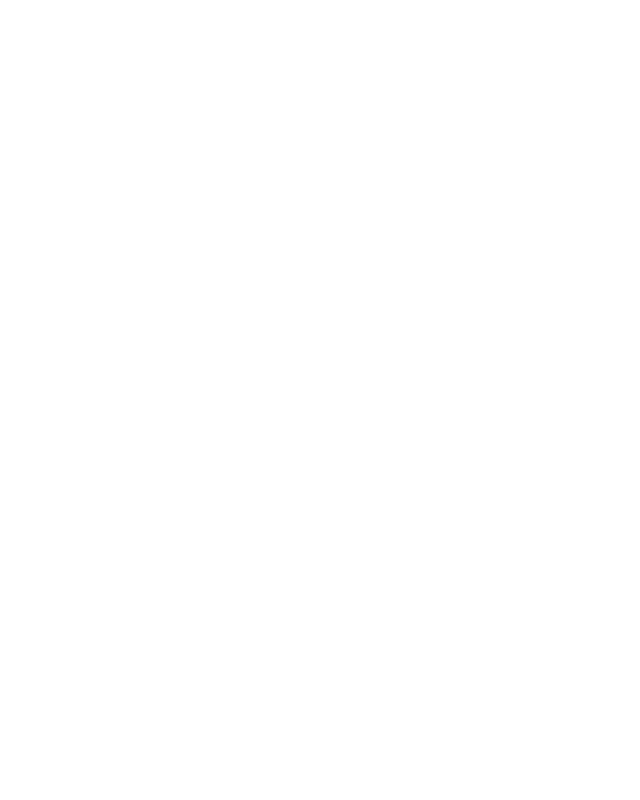
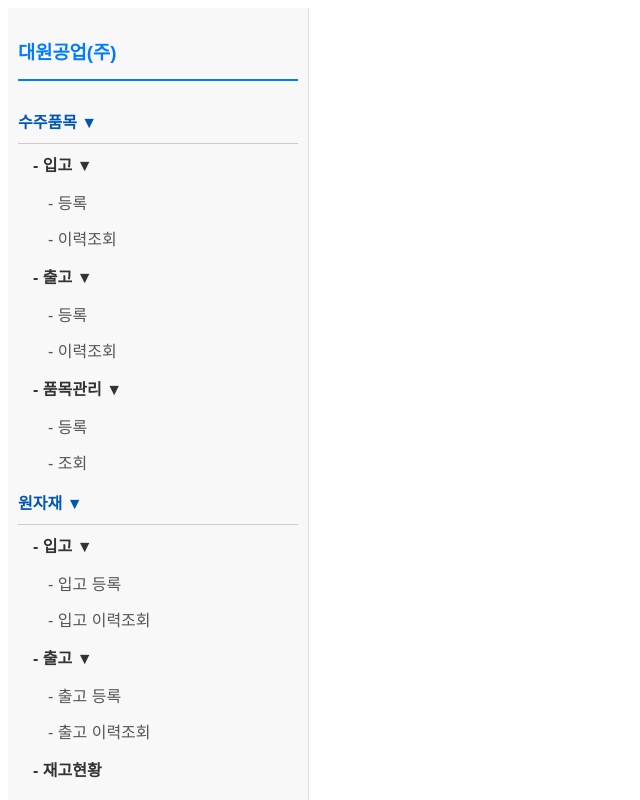
Before and after one commit to minwoo0818/3M-BMS, a React (Vite) app in the folder Mini_MES/mini_MES_3M_Front/: page / in a window 1280 px wide. Shown: the top 800 px of the page, without its empty margins (0-640 px from the left). Built offline with nearby package versions, Linux system fonts and the light colour scheme.

Commit message:
사이드바 구현 완료

```diff
--- a/Mini_MES/mini_MES_3M_Front/package.json
+++ b/Mini_MES/mini_MES_3M_Front/package.json
@@ -11,7 +11,8 @@
   },
   "dependencies": {
     "react": "^19.1.1",
-    "react-dom": "^19.2.0"
+    "react-dom": "^19.2.0",
+    "react-router-dom": "^7.9.4"
   },
   "devDependencies": {
     "@eslint/js": "^9.36.0",
--- a/Mini_MES/mini_MES_3M_Front/src/App.tsx
+++ b/Mini_MES/mini_MES_3M_Front/src/App.tsx
@@ -1,12 +1,23 @@
-import { useState } from 'react'
+import Sidebar from './conponents/Sidebar'
+import { BrowserRouter, Routes } from 'react-router-dom'
 
-function App() {
+const App = () => {
+  return (
+    // 1. <Router>가 최상단에 있어야 합니다.
+    <BrowserRouter>
+      <div style={{ display: 'flex' }}>
 
-  return (
-    <>
+        {/* 2. Sidebar는 반드시 <Router> 안에 있어야 합니다. */}
+        <Sidebar />
 
-    </>
-  )
-}
+        <div style={{ flexGrow: 1, padding: '20px' }}>
+          <Routes>
+            {/* ... 페이지 라우트 설정 ... */}
+          </Routes>
+        </div>
+      </div>
+    </BrowserRouter>
+  );
+};
 
 export default App
--- /dev/null
+++ b/Mini_MES/mini_MES_3M_Front/src/conponents/Sidebar.tsx
@@ -0,0 +1,158 @@
+// src/components/Sidebar.tsx (기본 펼침 구조로 수정)
+
+import React, { useState } from 'react';
+import { useNavigate } from 'react-router-dom';
+import { menuItems } from '../data/MenuData';
+import type { MenuItem2Depth } from '../types/menu';
+
+// [스타일링]
+// (이전과 동일하게 인라인 스타일로 간단하게 처리하며, 실제 프로젝트에서는 CSSProperties 타입을 사용합니다.)
+const sidebarStyle: React.CSSProperties = {
+  width: '280px',
+  padding: '10px',
+  backgroundColor: '#f8f8f8',
+  borderRight: '1px solid #ddd',
+  fontFamily: 'Arial, sans-serif'
+};
+const depth1Style: React.CSSProperties = {
+  padding: '10px 0',
+  fontWeight: 'bold',
+  cursor: 'pointer',
+  borderBottom: '1px solid #ccc',
+  color: '#0056b3'
+};
+const depth2Style: React.CSSProperties = {
+  padding: '8px 0 8px 15px',
+  cursor: 'pointer',
+  fontWeight: '600',
+  color: '#333'
+};
+const depth3Style: React.CSSProperties = {
+  padding: '6px 0 6px 30px',
+  cursor: 'pointer',
+  color: '#555',
+};
+
+// isClosed 상태에 따라 max-height를 제어하는 함수
+const accordionContentStyle = (isClosed: boolean): React.CSSProperties => ({
+  overflow: 'hidden',
+  transition: 'max-height 0.3s ease-in-out',
+  // isClosed가 true일 때 0, false (열려있을 때) 500px
+  maxHeight: isClosed ? '0' : '500px',
+});
+
+
+const Sidebar: React.FC = () => {
+  const navigate = useNavigate();
+
+  // '접힌 상태'인 1 Depth 항목의 title을 저장하는 Set
+  const [closedDepth1, setClosedDepth1] = useState<Set<string>>(new Set());
+
+  // '접힌 상태'인 2 Depth 항목의 고유 키를 저장하는 Set
+  const [closedDepth2, setClosedDepth2] = useState<Set<string>>(new Set());
+
+  // 1 depth 클릭 핸들러 (토글)
+  const handleToggleDepth1 = (title: string) => {
+    setClosedDepth1(prevClosed => {
+      const newClosed = new Set(prevClosed);
+      if (newClosed.has(title)) {
+        // 현재 닫혀있다면 -> 연다 (Set에서 제거)
+        newClosed.delete(title);
+      } else {
+        // 현재 열려있다면 -> 닫는다 (Set에 추가)
+        newClosed.add(title);
+        // 1 depth가 닫힐 때, 그 안에 있는 2 depth 항목들도 모두 접히게 처리할 수 있습니다.
+        // 이 예시에서는 1 depth가 닫힐 때 2 depth 상태는 건드리지 않고, CSS로만 가려지게 합니다.
+      }
+      return newClosed;
+    });
+  };
+
+  // 2 depth 클릭 핸들러 (토글)
+  const handleToggleDepth2 = (key: string, item: MenuItem2Depth) => {
+    // 3 depth가 있는 항목만 아코디언으로 작동
+    if (item.items && item.items.length > 0) {
+        setClosedDepth2(prevClosed => {
+            const newClosed = new Set(prevClosed);
+            if (newClosed.has(key)) {
+                // 현재 닫혀있다면 -> 연다 (Set에서 제거)
+                newClosed.delete(key);
+            } else {
+                // 현재 열려있다면 -> 닫는다 (Set에 추가)
+                newClosed.add(key);
+            }
+            return newClosed;
+        });
+    } else if (item.path) {
+        // 3 depth 없이 path만 있는 경우 바로 이동
+        handleNavigation(item.path);
+    }
+  };
+
+  // 3 depth 클릭 핸들러 및 페이지 이동
+  const handleNavigation = (path: string) => {
+    navigate(path);
+  };
+
+  return (
+    <div style={sidebarStyle}>
+      <h3 style={{ color: '#007bff', paddingBottom: '15px', borderBottom: '2px solid #007bff' }}>
+        대원공업(주)
+      </h3>
+
+      {menuItems.map((depth1) => {
+        const isDepth1Closed = closedDepth1.has(depth1.title);
+
+        return (
+          <div key={depth1.title}>
+            {/* 1 Depth (큰 항목) */}
+            <div
+              style={depth1Style}
+              onClick={() => handleToggleDepth1(depth1.title)}
+            >
+              {depth1.title} {isDepth1Closed ? '▶' : '▼'} {/* 상태에 따라 아이콘 변경 */}
+            </div>
+
+            {/* 1 Depth Content (기본적으로 열림) */}
+            <div style={accordionContentStyle(isDepth1Closed)}>
+              {depth1.items.map((depth2) => {
+                const depth2Key = `${depth1.title}-${depth2.name || depth2.path}`;
+                const hasDepth3 = depth2.items && depth2.items.length > 0;
+                const isDepth2Closed = closedDepth2.has(depth2Key);
+
+                return (
+                  <div key={depth2Key}>
+                    {/* 2 Depth (중간 항목) */}
+                    <div
+                      style={depth2Style}
+                      onClick={() => handleToggleDepth2(depth2Key, depth2)}
+                    >
+                      - {depth2.name || depth2.path} {hasDepth3 ? (isDepth2Closed ? '▶' : '▼') : ''}
+                    </div>
+
+                    {/* 2 Depth Content (3 Depth) - 기본적으로 열림 */}
+                    {hasDepth3 && depth2.items && (
+                      <div style={accordionContentStyle(isDepth2Closed)}>
+                        {depth2.items.map((depth3) => (
+                          <div
+                            key={depth3.name}
+                            style={depth3Style}
+                            onClick={() => handleNavigation(depth3.path)}
+                          >
+                            - {depth3.name}
+                          </div>
+                        ))}
+                      </div>
+                    )}
+                  </div>
+                );
+              })}
+            </div>
+          </div>
+        );
+      })}
+    </div>
+  );
+};
+
+export default Sidebar;
--- /dev/null
+++ b/Mini_MES/mini_MES_3M_Front/src/data/MenuData.ts
@@ -0,0 +1,70 @@
+export const menuItems = [
+  {
+    title: '수주품목', // 1 depth
+    items: [
+      {
+        name: '입고', // 2 depth (중간 항목)
+        items: [
+          { name: '등록', path: '/order/inbound/register' }, // 3 depth (소항목)
+          { name: '이력조회', path: '/order/inbound/history' },
+        ]
+      },
+      {
+        name: '출고', // 2 depth
+        items: [
+          { name: '등록', path: '/order/outbound/register' },
+          { name: '이력조회', path: '/order/outbound/history' },
+        ]
+      },
+      {
+        name: '품목관리', // 2 depth
+        items: [
+          { name: '등록', path: '/order/item/register' },
+          { name: '조회', path: '/order/item/history' },
+        ]
+      },
+    ],
+  },
+  {
+    title: '원자재', // 1 depth
+    items: [
+      {
+        name: '입고', // 2 depth
+        items: [
+          { name: '입고 등록', path: '/material/inbound/register' },
+          { name: '입고 이력조회', path: '/material/inbound/history' },
+
+
+        ]
+      },
+      {
+        name: '출고',
+        items:[
+            { name: '출고 등록', path: '/material/outbound/register' },
+            { name: '출고 이력조회', path: '/material/outbound/history' },
+        ]
+      },
+      {
+        name: '재고현황', path: '/material/stock/status'
+      },
+      {
+        name: '품목관리', // 2 depth
+        items: [
+          { name: '등록', path: '/material/item/register' },
+          { name: '조회', path: '/material/item/history' },
+        ]
+      },
+    ],
+  },
+  {
+    title: '정보관리', // 1 depth
+    items: [
+      { name: '라우팅', path: '/info/routing' }, // 2 depth에서 바로 페이지 이동 (3 depth 없음)
+      { name: '거래처',
+        items: [
+            { name: '등록', path: '/info/customer/register' },
+            { name: '관리', path: '/info/customer/management' },
+        ] },
+    ],
+  },
+];
--- a/Mini_MES/mini_MES_3M_Front/src/main.tsx
+++ b/Mini_MES/mini_MES_3M_Front/src/main.tsx
@@ -1,4 +1,3 @@
-import { StrictMode } from 'react'
 import { createRoot } from 'react-dom/client'
 import App from './App.tsx'
 
```
Also changed, not shown: Mini_MES/mini_MES_3M_Front/npm_install.txt, Mini_MES/mini_MES_3M_Front/src/types/menu.ts (added), 1 other file (tests, documents, lock files or other folders).
